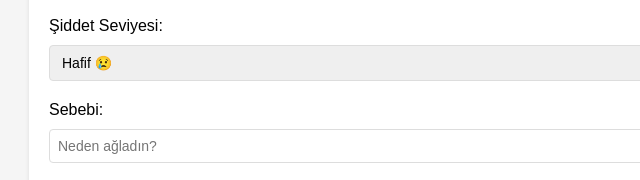
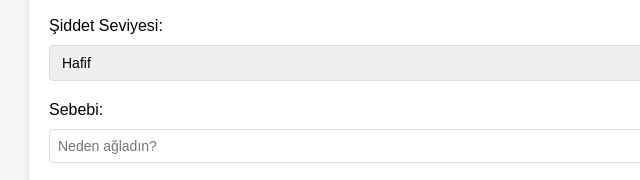
Before and after one commit to ysmltr/crying, a plain HTML site: page index.html in a window 1280 px wide. Shown: the part 255-435 px from the top of the page, 211-851 px from the left. Drawn offline with nearby package versions, Linux system fonts and the light colour scheme.

Commit message:
Remove PDF download instruction from README and update intensity options in index.html

```diff
--- a/index.html
+++ b/index.html
@@ -20,9 +20,9 @@
             <div class="form-group">
                 <label for="intensity">Şiddet Seviyesi:</label>
                 <select id="intensity" required>
-                    <option value="hafif">Hafif 😢</option>
-                    <option value="orta">Orta 😭</option>
-                    <option value="siddetli">Şiddetli 😫</option>
+                    <option value="hafif">Hafif </option>
+                    <option value="orta">Orta </option>
+                    <option value="siddetli">Şiddetli </option>
                 </select>
             </div>
             <div class="form-group">
```
Also changed, not shown: README.txt.
